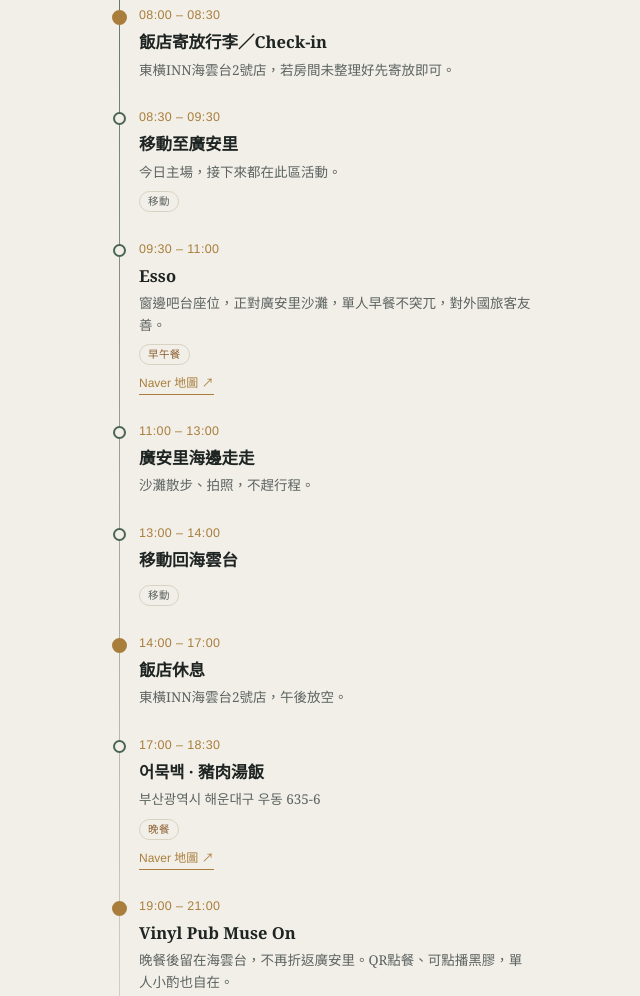
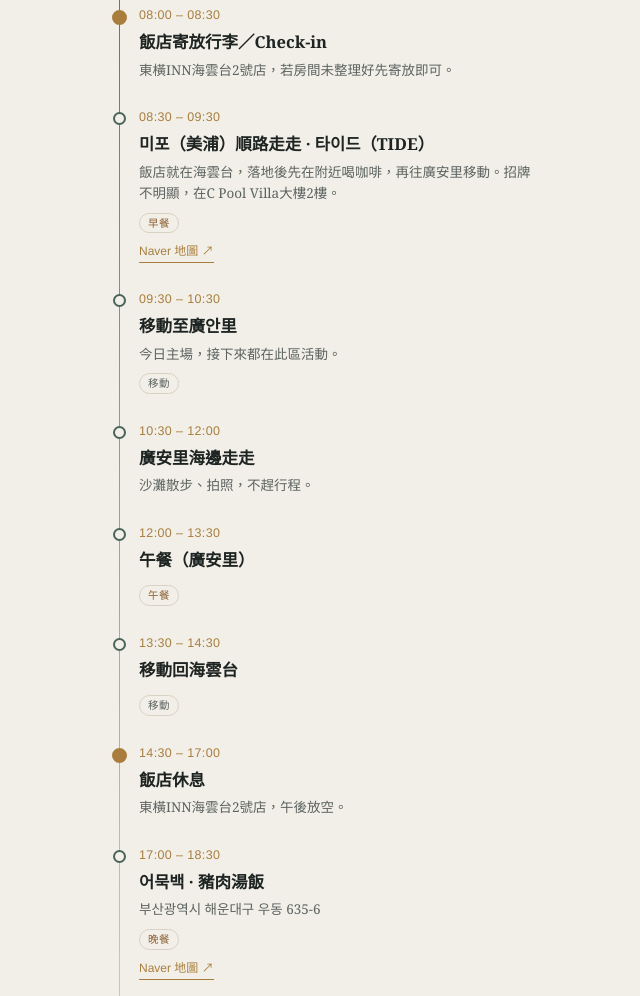
Before and after one commit to Williyen/busan2026, a plain HTML site: page index.html in a window 1280 px wide. Shown: the part 720-1716 px from the top of the page, without its empty margins (207-847 px from the left). Drawn offline with Linux system fonts and the light colour scheme.

Commit message:
Refactor index.html with updated content and structure

```diff
--- a/index.html
+++ b/index.html
@@ -267,33 +267,39 @@
 
       <div class="item">
         <div class="time">08:30 – 09:30</div>
-        <h3>移動至廣安里</h3>
+        <h3>미포（美浦）順路走走 · 타이드（TIDE）</h3>
+        <p>飯店就在海雲台，落地後先在附近喝咖啡，再往廣安里移動。招牌不明顯，在C Pool Villa大樓2樓。</p>
+        <span class="tag food">早餐</span>
+        <div><a class="nlink" href="https://map.naver.com/p/search/%ED%83%80%EC%9D%B4%EB%93%9C%20%ED%95%B4%EC%9A%B4%EB%8C%80" target="_blank" rel="noopener">Naver 地圖 ↗</a></div>
+      </div>
+
+      <div class="item">
+        <div class="time">09:30 – 10:30</div>
+        <h3>移動至廣안里</h3>
         <p>今日主場，接下來都在此區活動。</p>
         <span class="tag move">移動</span>
       </div>
 
       <div class="item">
-        <div class="time">09:30 – 11:00</div>
-        <h3>Esso</h3>
-        <p>窗邊吧台座位，正對廣安里沙灘，單人早餐不突兀，對外國旅客友善。</p>
-        <span class="tag food">早午餐</span>
-        <div><a class="nlink" href="https://map.naver.com/p/search/Esso%20%EA%B4%91%EC%95%88%EB%A6%AC" target="_blank" rel="noopener">Naver 地圖 ↗</a></div>
-      </div>
-
-      <div class="item">
-        <div class="time">11:00 – 13:00</div>
+        <div class="time">10:30 – 12:00</div>
         <h3>廣安里海邊走走</h3>
         <p>沙灘散步、拍照，不趕行程。</p>
       </div>
 
       <div class="item">
-        <div class="time">13:00 – 14:00</div>
+        <div class="time">12:00 – 13:30</div>
+        <h3>午餐（廣安里）</h3>
+        <span class="tag food">午餐</span>
+      </div>
+
+      <div class="item">
+        <div class="time">13:30 – 14:30</div>
         <h3>移動回海雲台</h3>
         <span class="tag move">移動</span>
       </div>
 
       <div class="item anchor">
-        <div class="time">14:00 – 17:00</div>
+        <div class="time">14:30 – 17:00</div>
         <h3>飯店休息</h3>
         <p>東橫INN海雲台2號店，午後放空。</p>
       </div>
@@ -347,9 +353,9 @@
 
       <div class="item">
         <div class="time">10:00 – 10:40</div>
-        <h3>미포（美浦）順路走走 · TIDE Coffee Roasters</h3>
-        <p>飯店就在海雲台，退房後往廣安里前先順路繞一下海邊咖啡街。</p>
-        <div><a class="nlink" href="https://map.naver.com/p/search/TIDE%20Coffee%20Roasters%20%ED%95%B4%EC%9A%B4%EB%8C%80" target="_blank" rel="noopener">Naver 地圖 ↗</a></div>
+        <h3>미포（美浦）順路走走 · 타이드（TIDE）</h3>
+        <p>飯店就在海雲台，退房後往廣安里前先順路繞一下海邊咖啡街。招牌不明顯，在C Pool Villa大樓2樓。</p>
+        <div><a class="nlink" href="https://map.naver.com/p/search/%ED%83%80%EC%9D%B4%EB%93%9C%20%ED%95%B4%EC%9A%B4%EB%8C%80" target="_blank" rel="noopener">Naver 地圖 ↗</a></div>
       </div>
 
       <div class="item">
```
